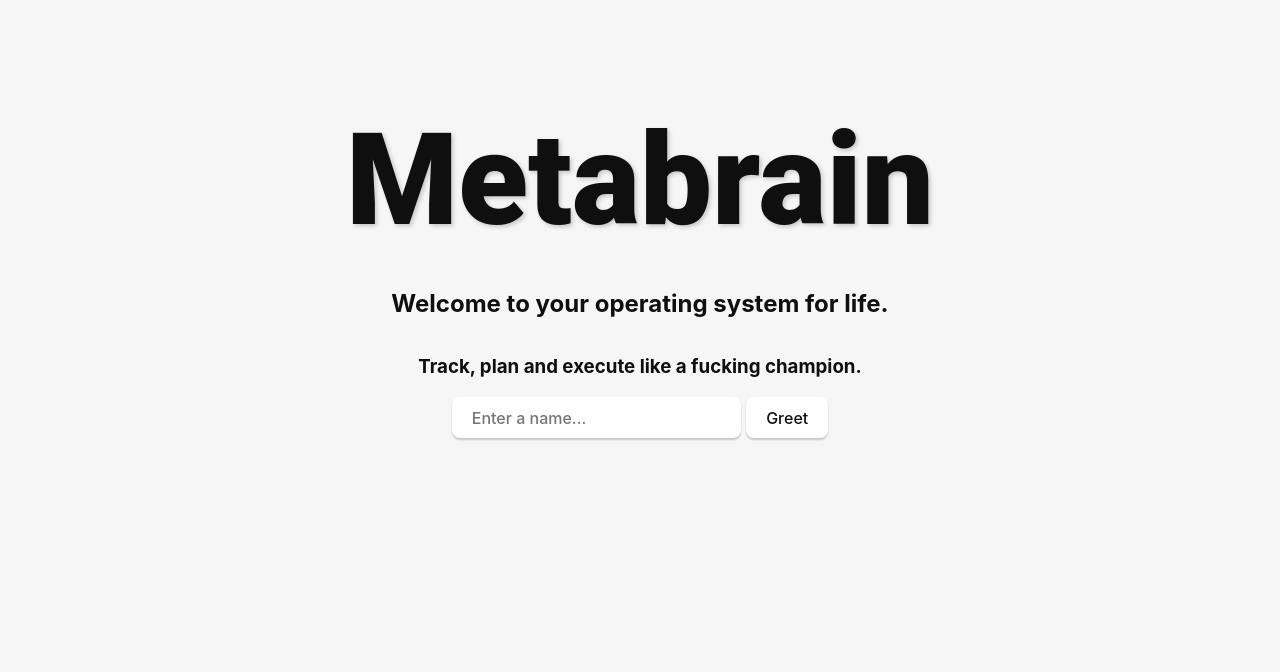
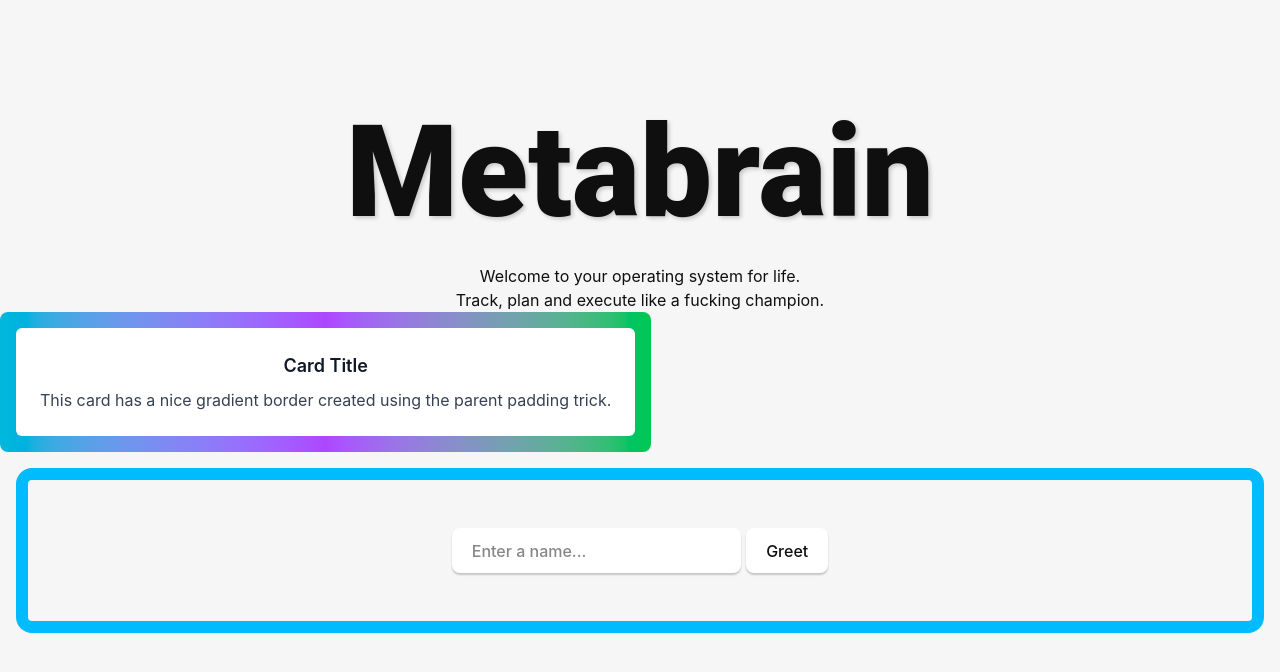
Before and after one commit to mikepeiman/tauri-mobile-2025, a SvelteKit app: page / in a window 1280 px wide. Shown: the top 672 px of the page. Built offline with nearby package versions, Linux system fonts and the light colour scheme; no server answers.

Commit message:
added Tailwindcss

```diff
--- a/package.json
+++ b/package.json
@@ -13,9 +13,11 @@
   },
   "license": "MIT",
   "dependencies": {
+    "@tailwindcss/vite": "^4.0.17",
     "@tauri-apps/api": "^2.4.0",
     "@tauri-apps/plugin-opener": "^2",
-    "openai": "^4.90.0"
+    "openai": "^4.90.0",
+    "tailwindcss": "^4.0.17"
   },
   "devDependencies": {
     "@sveltejs/adapter-static": "^3.0.6",
--- /dev/null
+++ b/src/app.css
@@ -0,0 +1 @@
+@import "tailwindcss";
--- /dev/null
+++ b/src/routes/+layout.svelte
@@ -0,0 +1,7 @@
+<script>
+  /** @type {{ data: import('./$types').LayoutData, children: import('svelte').Snippet }} */
+  let { data, children } = $props();
+  import "../app.css";
+</script>
+
+{@render children()}
--- a/src/routes/+page.svelte
+++ b/src/routes/+page.svelte
@@ -60,8 +60,21 @@
   </div>
   <h2>Welcome to your operating system for life.</h2>
   <h3>Track, plan and execute like a fucking champion.</h3>
-
-  <form class="row" onsubmit={greet}>
+  <!-- Parent element with gradient background and padding -->
+  <div
+    class="p-4 bg-gradient-to-r from-cyan-500 via-purple-500 to-green-500 rounded-lg w-max">
+    <!-- Child element with solid background -->
+    <div class="        bg-white p-6 rounded-md">
+      <h3 class="text-lg font-semibold text-gray-900">Card Title</h3>
+      <p class="mt-2 text-gray-700">
+        This card has a nice gradient border created using the parent padding
+        trick.
+      </p>
+    </div>
+  </div>
+  <form
+    class="row p-12 border-12 border-sky-400 rounded-2xl m-4"
+    onsubmit={greet}>
     <input id="greet-input" placeholder="Enter a name..." bind:value={name} />
     <button type="submit">Greet</button>
   </form>
--- a/vite.config.js
+++ b/vite.config.js
@@ -1,12 +1,15 @@
 import { defineConfig } from "vite";
 import { sveltekit } from "@sveltejs/kit/vite";
+import tailwindcss from '@tailwindcss/vite';
 
 // @ts-expect-error process is a nodejs global
 const host = process.env.TAURI_DEV_HOST;
 
 // https://vitejs.dev/config/
 export default defineConfig(async () => ({
-  plugins: [sveltekit()],
+  plugins: [
+    tailwindcss(),
+    sveltekit()],
 
   // Vite options tailored for Tauri development and only applied in `tauri dev` or `tauri build`
   //
@@ -19,10 +22,10 @@ export default defineConfig(async () => ({
     host: host || false,
     hmr: host
       ? {
-          protocol: "ws",
-          host,
-          port: 1421,
-        }
+        protocol: "ws",
+        host,
+        port: 1421,
+      }
       : undefined,
     watch: {
       // 3. tell vite to ignore watching `src-tauri`
```
Also changed, not shown: src/components/RequestOptions.svelte (added), 1 other file (tests, documents, lock files or other folders).
